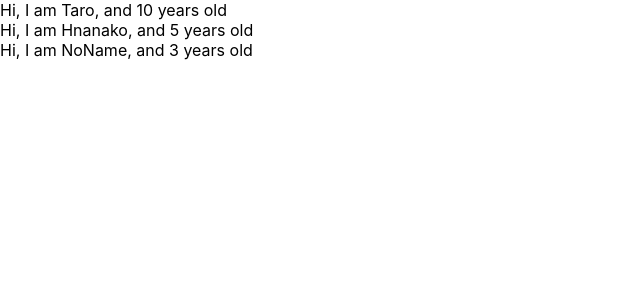
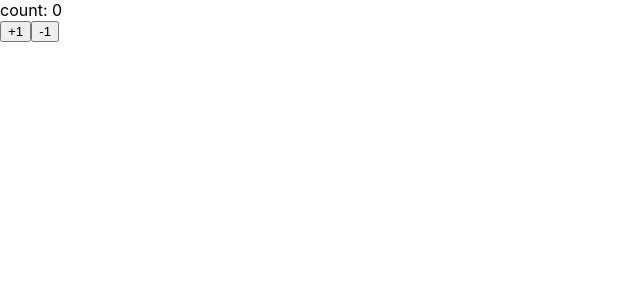
Before and after one commit to asaknkn/udemy-react-redux-crud-application, a React (Create React App) app: page / in a window 1280 px wide. Shown: the top 300 px of the page, without its empty margins (0-640 px from the left). Built offline with nearby package versions, Linux system fonts and the light colour scheme.

Commit message:
learn statu and setState

```diff
--- a/src/App.js
+++ b/src/App.js
@@ -1,31 +1,32 @@
-import React from 'react';
+import React, { Component } from 'react';
 import './App.css';
-import PropTypes from 'prop-types'
 
-const App = () => {
-  const profiles = [
-    { name: "Taro",age: 10},
-    { name: "Hnanako",age: 5},
-    { name: "NoName", age: 3}
-  ]
-  return (
-    <div>
-      {
-        profiles.map((profile, index) => {
-          return <User name={profile.name} age={profile.age} key={index} />
-        })
-      }
-    </div>
-  );
-}
 
-const User = (props) =>{
-  return <div>Hi, I am {props.name}, and {props.age} years old </div>
-}
+const App = () => <Counter></Counter>
 
-User.propTypes = {
-  name: PropTypes.string,
-  age: PropTypes.number.isRequired
+class Counter extends Component {
+  constructor(props) {
+    super(props)
+    this.state = {count: 0}
+  }
+
+  handlePlusButton = () => {
+    this.setState({ count: this.state.count + 1 })
+  }
+
+  handleMinusButton = () => {
+    this.setState({ count: this.state.count - 1 })
+  }
+
+  render() {
+    return (
+    <React.Fragment>
+      <div>count: { this.state.count }</div>
+      <button onClick={this.handlePlusButton}>+1</button>
+      <button onClick={this.handleMinusButton}>-1</button>
+    </React.Fragment>
+    )
+  }
 }
 
 export default App;
```
